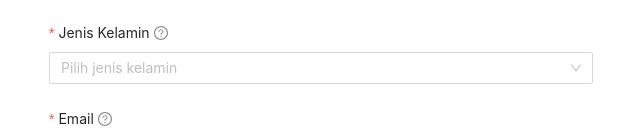
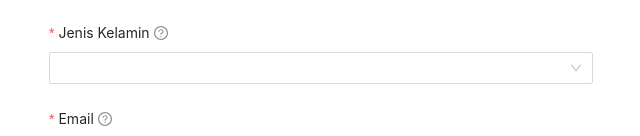
Before and after one commit to nijiko-ds/test-bts, a Next.js app: page /form/1 in a window 1280 px wide. Shown: the part 176-312 px from the top of the page, without its empty margins (319-959 px from the left). Built offline with nearby package versions, Linux system fonts and the light colour scheme.

Commit message:
Default value dropdown

```diff
--- a/components/form/Dropdown.js
+++ b/components/form/Dropdown.js
@@ -25,7 +25,7 @@ const Dropdown = (props) => {
   useEffect(() => {
     localStorage.setItem(`${savedValue}`, changeValue);
   }, [changeValue, changeSearch]);
-
+  console.log("defaultvalue", props.value);
   return (
     <Form.Item
       label={label}
@@ -37,6 +37,7 @@ const Dropdown = (props) => {
         showSearch
         placeholder={placeholder}
         optionFilterProp='children'
+        defaultValue={props.value}
         onChange={onChange}
         onSearch={onSearch}
         filterOption={(input, option) =>
```
